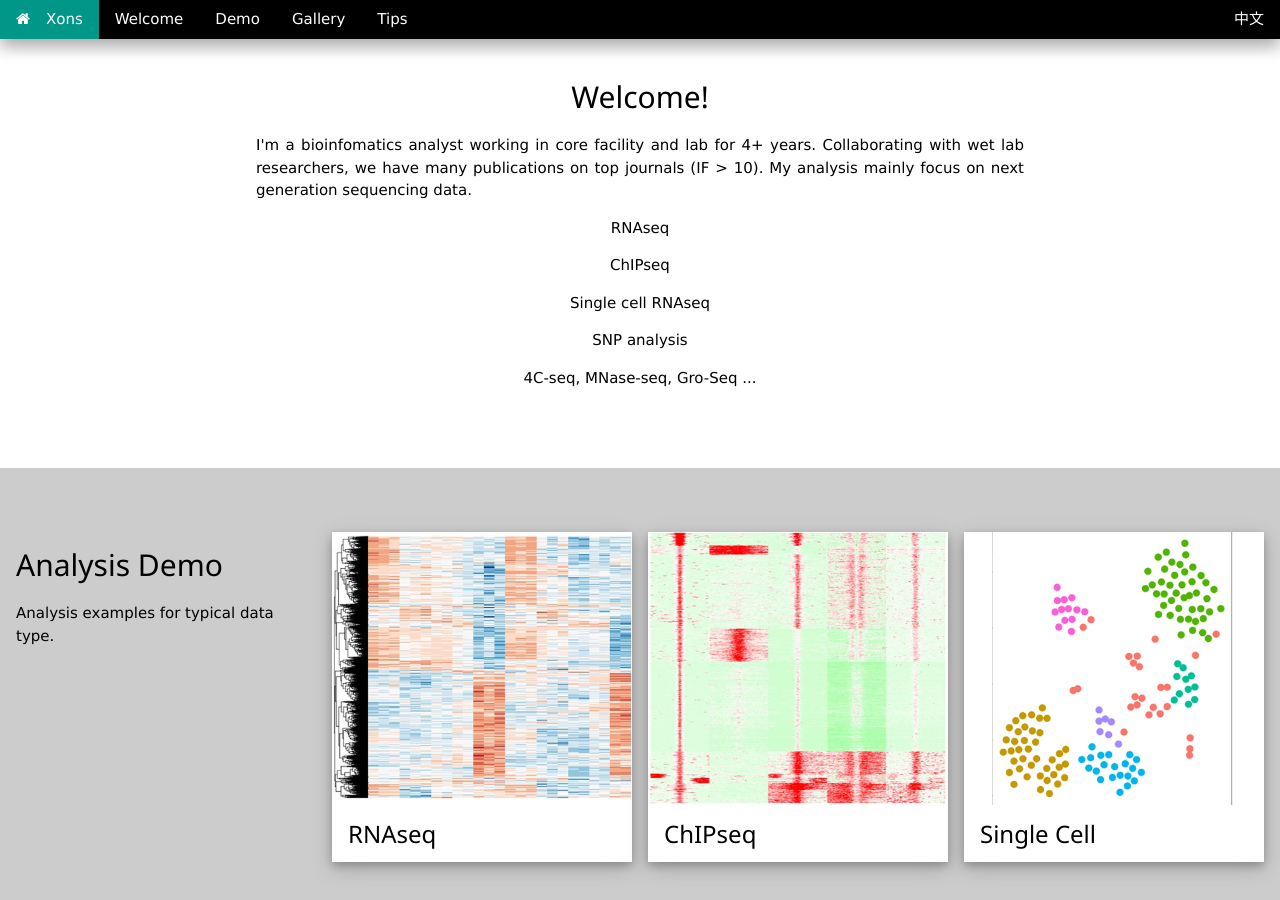
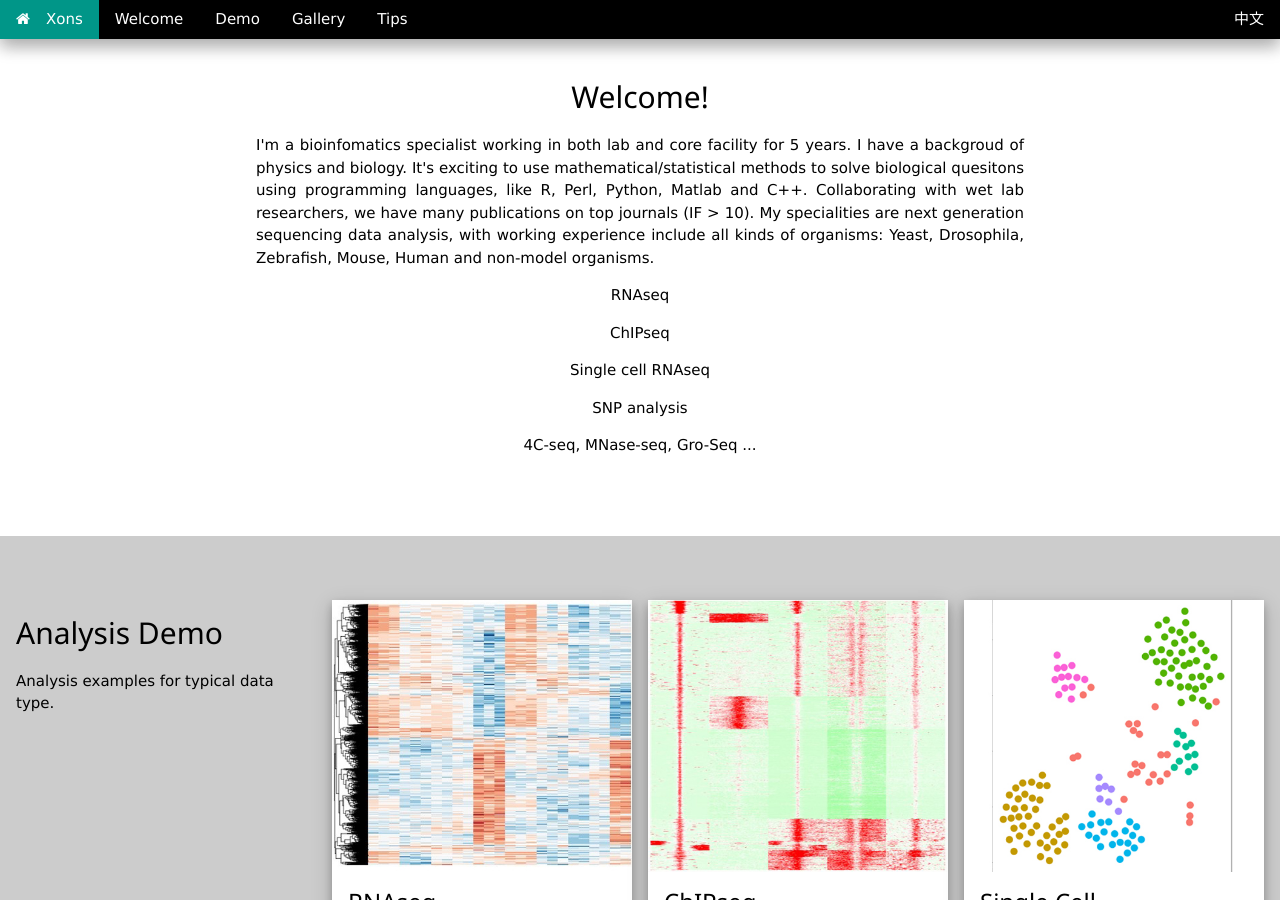
Before and after one commit to xons/xons.github.io, a Jekyll site: the page built from index.html, in a window 1280 px wide and 900 px high. Built offline with Jekyll 4.4.1, drawn with Linux system fonts in a browser that asks for light colours; nearby versions of some CDN libraries; library files that are not in the unit come from our copies.

Commit message:
Update index.html

```diff
--- a/index.html
+++ b/index.html
@@ -7,8 +7,12 @@ title: Xons
 <div class="w3-container w3-content w3-center w3-padding-64" style="max-width:800px" id="introduction">
     <h2>Welcome!</h2>
     <p class="w3-justify">
-        I'm a bioinfomatics analyst working in core facility and lab for 4+ years. Collaborating with wet lab researchers, we have many publications on top journals (IF > 10).
-        My analysis mainly focus on next generation sequencing data.
+        I'm a bioinfomatics specialist working in both lab and core facility for 5 years. I have a backgroud of physics and biology.
+        It's exciting to use mathematical/statistical methods to solve biological quesitons using programming languages,
+        like R, Perl, Python, Matlab and C++.
+        Collaborating with wet lab researchers, we have many publications on top journals (IF > 10).
+        My specialities are next generation sequencing data analysis,
+        with working experience include all kinds of organisms: Yeast, Drosophila, Zebrafish, Mouse, Human and non-model organisms.
     </p>
     <p> RNAseq </p>
     <p> ChIPseq </p>
```
